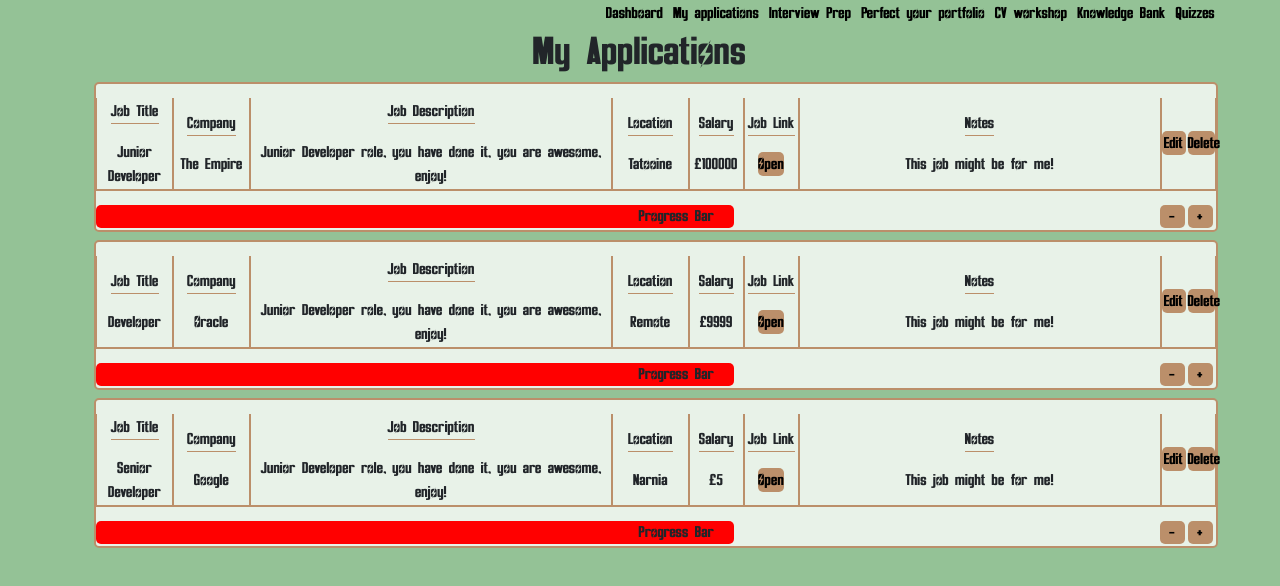
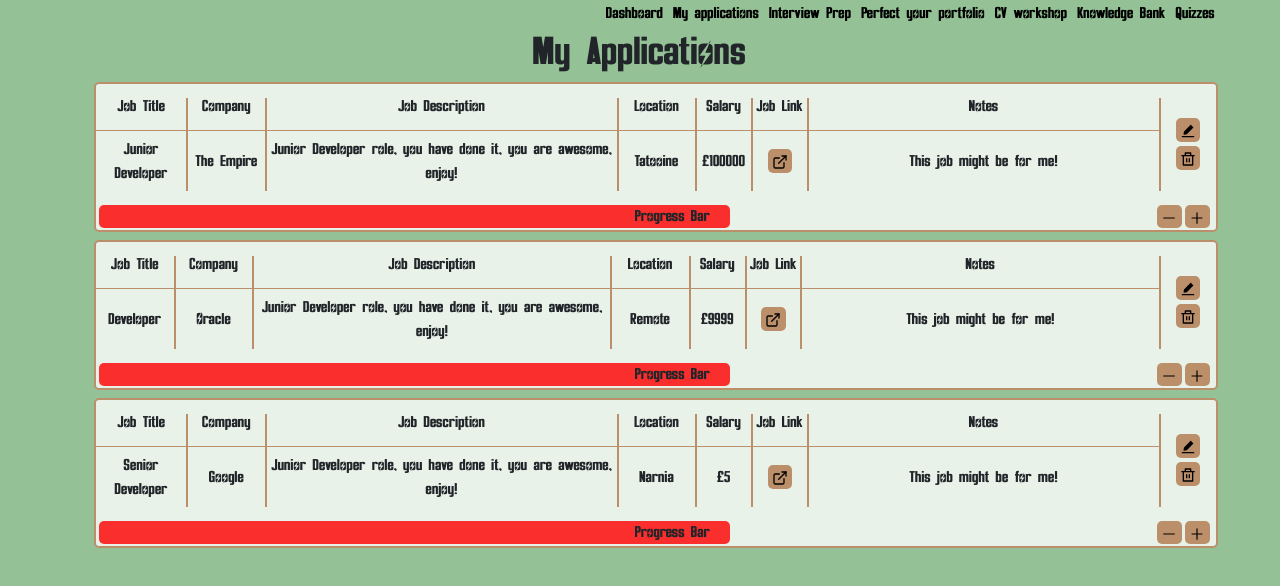
Before and after one commit to SchoolOfCode/bc13_final-project_front-end-cyber-insecure, a React (Create React App) app: page /applications in a window 1280 px wide. Shown: the top 586 px of the page. Built offline with nearby package versions, Linux system fonts and the light colour scheme; no server answers; sample sign-in values are in the browser's storage.

Commit message:
icons added

```diff
--- a/src/Components/ApplicationList/Application.js
+++ b/src/Components/ApplicationList/Application.js
@@ -1,56 +1,88 @@
 import React from "react";
+import {RiDeleteBinLine} from "react-icons/ri"
+import {FiExternalLink} from "react-icons/fi"
+import {AiFillEdit, AiOutlinePlus, AiOutlineMinus} from "react-icons/ai"
+
 
 const progressStage = [
-    {1: "Research"},
-    {2: "Ready to Apply"},
-    {3: "Applied"},
-    {4: "Interview Date"},
-    {5: "Initial Interview Done"},
-    {6: "Second Interview Done"},
-    {7: "Success"},
-]
+  { 1: "Research" },
+  { 2: "Ready to Apply" },
+  { 3: "Applied" },
+  { 4: "Interview Date" },
+  { 5: "Initial Interview Done" },
+  { 6: "Second Interview Done" },
+  { 7: "Success" },
+];
 
 function Application(props) {
   return [
     <div className="application-container">
       <div className="app-sections">
-        <div className="app-section7">
+        <div className="app-section7" id="app-job-title">
+          <div className="app-section-header">
             <p>Job Title</p>
+          </div>
+          <div className="app-section-footer">
             <p2>{props.jobTitle}</p2>
           </div>
+        </div>
         <div className="app-section7">
+          <div className="app-section-header">
             <p>Company</p>
+          </div>
+          <div className="app-section-footer">
             <p2>{props.company}</p2>
           </div>
+        </div>
         <div className="app-section32">
+          <div className="app-section-header">
             <p>Job Description</p>
+          </div>
+          <div className="app-section-footer">
             <p2>{props.jobDescription}</p2>
           </div>
+        </div>
         <div className="app-section7">
+          <div className="app-section-header">
             <p>Location</p>
+          </div>
+          <div className="app-section-footer">
             <p2>{props.location}</p2>
           </div>
+        </div>
         <div className="app-section">
+          <div className="app-section-header">
             <p>Salary</p>
+          </div>
+          <div className="app-section-footer">
             <p2>{props.salary}</p2>
           </div>
+        </div>
         <div className="app-section">
+          <div className="app-section-header">
             <p>Job Link</p>
+          </div>
+          <div className="app-section-footer">
             <button
               onClick={() => {
                 window.open(props.jobLink, "_blank").focus();
               }}
             >
-            Open
+              <FiExternalLink/>
             </button>
           </div>
+        </div>
         <div className="app-section32">
+          <div className="app-section-header">
             <p>Notes</p>
+          </div>
+          <div className="app-section-footer">
             <p2>{props.notes}</p2>
           </div>
+        </div>
         <div className="app-section" id="app-section-buttons">
-          <button>Edit</button>
-          <button>Delete</button>
+          <button><AiFillEdit/></button>
+          <button><RiDeleteBinLine/></button>
         </div>
       </div>
       <div className="app-progress-container">
@@ -60,8 +92,8 @@ function Application(props) {
           </div>
         </div>
         <div className="app-progress-button">
-          <button>-</button>
-          <button>+</button>
+          <button><AiOutlineMinus/></button>
+          <button><AiOutlinePlus/></button>
         </div>
       </div>
     </div>,
--- a/src/Components/ApplicationList/ApplicationList.css
+++ b/src/Components/ApplicationList/ApplicationList.css
@@ -1,22 +1,23 @@
-.applications-container{
+.applications-container {
   display: flex;
   flex-direction: column;
   min-height: 100vh;
   align-items: center;
   /* justify-content: center; */
   width: 100vw;
+text-align: center;
 }
-.applications-main{
+.applications-main {
   display: flex;
   flex-direction: column;
   align-items: center;
   width: 100%;
   gap: 1vh;
 }
-.application-container{
+.application-container {
   display: flex;
   flex-direction: column;
-    min-width: 90%;
+  width: 90%;
   align-items: center;
   justify-content: space-evenly;
   height: 150px;
@@ -24,84 +25,104 @@
   border-radius: 5px;
   border: 2px solid #bb8f6a;
 }
-.app-sections{
+.application-container:hover {
+  -webkit-box-shadow: 0px 0px 5px 5px #e5be83;
+  box-shadow: 0px 0px 5px 5px #e5be83d4;
+}
+.app-sections {
   display: flex;
   width: 100%;
   height: 80%;
   align-items: center;
   justify-content: space-evenly;
 }
-.app-section{
+.app-section {
   display: flex;
   flex-direction: column;
-    width: 5%;
+  min-width: 5%;
   height: 80%;
   align-items: center;
   justify-content: center;
-    border-left:1px solid #bb8f6a ;
-    border-right:1px solid #bb8f6a;
-    border-bottom:2px solid #bb8f6a ;
+  border-left: 1px solid #bb8f6a;
+  border-right: 1px solid #bb8f6a;
   text-align: center;
   /* text-overflow: ellipsis;
     overflow: hidden;
     white-space: nowrap; */
 }
-.app-section p{
+/* .app-section p {
   border-bottom: 1px solid #bb8f6a;
+} */
+.app-section-header {
+  display: flex;
+  flex-direction: column;
+  align-items: center;
+  justify-content: center;
+  width: 100%;
+  min-height: 10%;
+  border-bottom: 1px solid #bb8f6a;
+}
+.app-section-footer {
+  display: flex;
+  flex-direction: column;
+  align-items: center;
+  justify-content: center;
+  width: 100%;
+  height: 80%;
 
 }
-#app-section-buttons{
-    display: flex;
-    flex-direction: row;
-    gap: 4%;
+#app-job-title {
+  border-left: none;
 }
-.app-section7{
+#app-section-buttons {
   display: flex;
   flex-direction: column;
-    width: 7%;
+  gap: 4%;
+  border-right: none;
+}
+.app-section7 {
+  display: flex;
+  flex-direction: column;
+  min-width: 7%;
   height: 80%;
   align-items: center;
   justify-content: center;
-    border-left:1px solid #bb8f6a ;
-    border-right:1px solid #bb8f6a;
-    border-bottom:2px solid #bb8f6a ;
+  border-left: 1px solid #bb8f6a;
+  border-right: 1px solid #bb8f6a;
   text-align: center;
   /* text-overflow: ellipsis;
     overflow: hidden;
     white-space: nowrap; */
 }
-.app-section7 p{
+/* .app-section7 p {
   border-bottom: 1px solid #bb8f6a;
-
-}
-.app-section32{
+} */
+.app-section32 {
   display: flex;
   flex-direction: column;
   width: 33%;
   height: 80%;
   align-items: center;
   justify-content: center;
-    border-left:1px solid #bb8f6a ;
-    border-right:1px solid #bb8f6a;
-    border-bottom:2px solid #bb8f6a ;
+  border-left: 1px solid #bb8f6a;
+  border-right: 1px solid #bb8f6a;
   text-align: center;
   /* text-overflow: ellipsis;
     overflow: hidden;
     white-space: nowrap; */
 }
-.app-section32 p{
+/* .app-section32 p {
   border-bottom: 1px solid #bb8f6a;
+} */
 
-}
-
-.app-section button{
+.app-section button {
   background-color: #bb8f6a;
   border: none;
   border-radius: 5px;
   min-width: 45%;
 }
 
-.app-progress-container{
+.app-progress-container {
   display: flex;
   flex-direction: row;
   justify-content: space-around;
@@ -109,34 +130,35 @@
   height: 16%;
   width: 100%;
 }
-.app-progress-bar-container{
+.app-progress-bar-container {
   display: flex;
   flex-direction: row;
   height: 100%;
-    width: 95%;
+  width: 94%;
 }
-.app-progress-bar{
+.app-progress-bar {
   display: flex;
   align-items: center;
   justify-content: flex-end;
-    background-color: red;
+  background-color: rgba(255, 0, 0, 0.808);
   width: 60%;
   height: 100%;
   border-radius: 5px;
 }
-.app-progress-bar p{
+.app-progress-bar p {
   margin-top: 15px;
   margin-right: 20px;
   text-align: center;
 }
-.app-progress-button{
+.app-progress-button {
   display: flex;
   height: 100%;
   width: 5%;
   gap: 5%;
   align-items: center;
+  /* border-left: 1px solid #bb8f6a; */
 }
-.app-progress-button button{
+.app-progress-button button {
   width: 45%;
   height: 100%;
   background-color: #bb8f6a;
--- a/src/Components/DashboardPage/DashboardPage.css
+++ b/src/Components/DashboardPage/DashboardPage.css
@@ -41,6 +41,7 @@
     width: 300px;
     min-height: 350px;
     border-radius: 5px;
+    border: 1px solid #E5BE83;
 }
 
 
```
Lines whose indentation alone changed are shown as unchanged.
